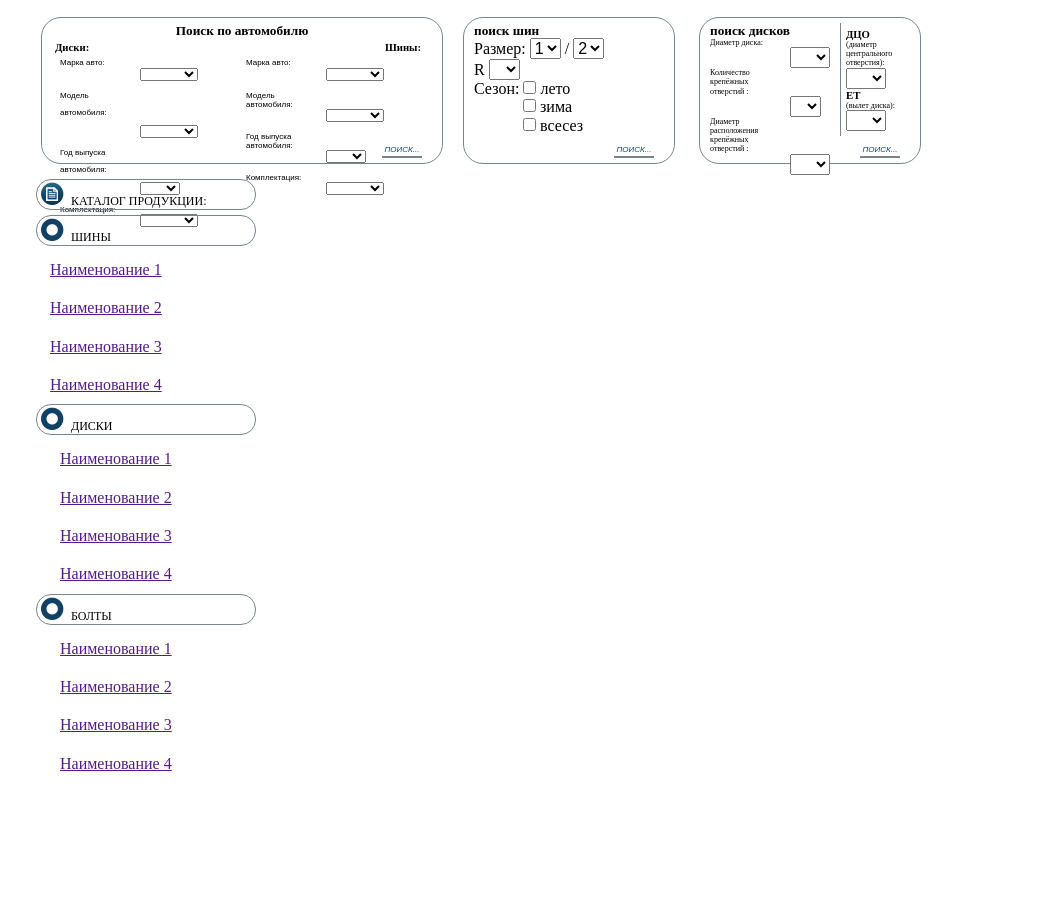
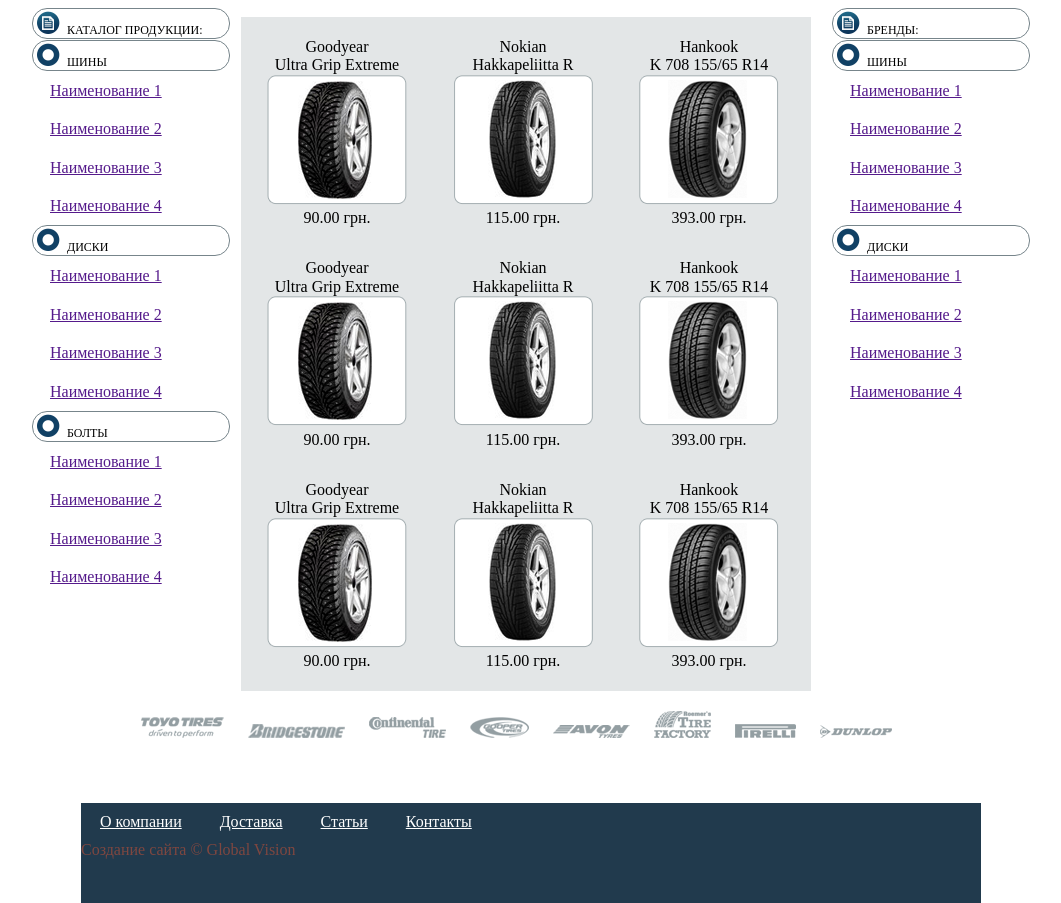
Before and after one commit to Pazhynsa/Pazhynsa.github.io, a plain HTML site: page HW6/index.html in a window 1280 px wide. Shown: the part 509-1412 px from the top of the page, without its empty margins (109-1170 px from the left). Before the commit the page ends 1310 px from the top, so only its background shows below. Drawn offline with Linux system fonts and the light colour scheme.

Commit message:
HTML done

```diff
--- a/HW6/css/style.css
+++ b/HW6/css/style.css
@@ -400,24 +400,30 @@
 }
 
                                                                 /* ASIDE */
+.sidebar {
+    float: left;
+    clear: both;
+}
 
-.sidebar {
-    width: 230px;
-    clear: both;
-    float: left;
+.brand {
+    float: right;
+}
+
+.sidebar, .brand {
+    width: 200px;
     position: relative;
 }
 
-.sidebar ul li {
+.sidebar ul li, .brand ul li {
     float: left;
 }
 
-.sidebar div {
+.sidebar div, .brand div {
     clear: both;
     border: 1px solid #77858b;
     border-radius: 15px;
     padding: 2px 4px;
-    margin: 5px;
+    margin: 1px;
     height: 25px;
 }
 
@@ -425,9 +431,69 @@
 
 }
 
-.sidebar div span {
+.sidebar div span, .brand div span {
     padding: 6px 3px;
     width: 150px;
     display: inline-block;
     font-size: 12px;
 }
+
+
+                                                                /* CONTENT */
+
+
+.content {
+    width: 560px;
+    float: left;
+    background-color: #e3e6e7;
+    margin: 10px;
+    padding: 5px;
+    /* clear: both; */
+}
+
+.content div {
+    display: inline-block;
+    text-align: center;
+    /* float: left; */
+    margin: 16px;
+    min-width: 150px;
+
+}
+
+.content div p {
+    padding: 0;
+    margin: 0;
+    text-align: center;
+}
+
+                                                /* FOOTER */
+
+.footer {
+    clear: both;
+}
+
+.footer img {
+    margin: 10px;
+}
+
+.footer-brand {
+    margin: 10px 100px;
+    /* display: inline;
+    text-align: center; */
+}
+
+.footer-menu {
+    width: 900px;
+    height: 100px;
+    margin: 5%;
+    background-color: #213a4d;
+}
+
+.footer-menu ul li a {
+    color: white;
+}
+
+.footer-menu p {
+    clear: both;
+    color: #7f4740;
+}
--- a/HW6/index.html
+++ b/HW6/index.html
@@ -271,177 +271,12 @@
             </div>
             <button class="buttonSearch">ПОИСК...</button>
         </div>
-        <div class="searchCar border">
-            <h5>Поиск по автомобилю</h5>
-            <div class="carDisk">
-                <h6>Диски:</h6>
-                <ul>
-                    <li>Марка <span> авто:</span>
-                        <select name="" id="">
-                            <option value=""></option>
-                            <option value="audi">audi</option>
-                            <option value="BMW">BMW</option>
-                            <option value="mercedes">mercedes</option>
-                        </select>
-                    </li>
-                    <li>Модель <P> автомобиля:</P>
-                        <select name="" id="">
-                            <option value=""></option>
-                            <option value="audi">audi</option>
-                            <option value="BMW">BMW</option>
-                            <option value="mercedes">mercedes</option>
-                        </select>
-                    </li>
-                    <li> Год выпуска <P> автомобиля:</P>
-                        <select name="" id="">
-                            <option value=""></option>
-                            <option value="2001">2001</option>
-                            <option value="2002">2002</option>
-                            <option value="2003">2003</option>
-                        </select>
-                    </li>
-                    <li> Комплектация:
-                        <select name="" id="">
-                            <option value=""></option>
-                            <option value="audi">audi</option>
-                            <option value="BMW">BMW</option>
-                            <option value="mercedes">mercedes</option>
-                        </select>
-                    </li>
-                </ul>
-            </div>
-            <div class="carTire">
-                <h6>Шины:</h6>
-                <ul>
-                    <li>Марка <span> авто:</span>
-                        <select name="" id="">
-                            <option value=""></option>
-                            <option value="audi">audi</option>
-                            <option value="BMW">BMW</option>
-                            <option value="mercedes">mercedes</option>
-                        </select>
-                    </li>
-                    <li>Модель <P> автомобиля:</P>
-                        <select name="" id="">
-                            <option value=""></option>
-                            <option value="audi">audi</option>
-                            <option value="BMW">BMW</option>
-                            <option value="mercedes">mercedes</option>
-                        </select>
-                    </li>
-                    <li> Год выпуска <P> автомобиля:</P>
-                        <select name="" id="">
-                            <option value=""></option>
-                            <option value="2001">2001</option>
-                            <option value="2002">2002</option>
-                            <option value="2003">2003</option>
-                        </select>
-                    </li>
-                    <li> Комплектация:
-                        <select name="" id="">
-                            <option value=""></option>
-                            <option value="audi">audi</option>
-                            <option value="BMW">BMW</option>
-                            <option value="mercedes">mercedes</option>
-                        </select>
-                    </li>
-                </ul>
-            </div>
-            <button class="buttonSearch">ПОИСК...</button>
-        </div>
-
-        <div class="searchTire border">
-            <h5>поиск шин</h5>
-            <ul>
-                <li> Размер:
-                    <select>
-                        <option value="1">1</option>
-                        <option value="2">2</option>
-                    </select>
-                     /
-                    <select>
-                        <option value="2">2</option>
-                        <option value="2">2</option>
-                    </select>
-                </li>
-                <li> R
-                    <select name="" id="">
-                        <option value=""></option>
-                        <option value="1">1</option>
-                        <option value="2">2</option>
-                    </select>
-                </li>
-                <li> Сезон:
-                        <input type="checkbox" id="summer">
-                        <label for="summer">лето</label>
-                    <p>
-                        <input type="checkbox" id="winter">
-                        <label for="winter">зима</label>
-                    </p>
-                    <p>
-                        <input type="checkbox" id="both">
-                        <label for="both">всесез</label>
-                    </p>
-                </li>
-            </ul>
-            <button class="buttonSearch">ПОИСК...</button>
-        </div>
-
-        <div class="searchDisk border">
-            <div class="disk">
-                <h5>поиск дисков</h5>
-                <p> Диаметр<span> диска:</span>
-                </p>
-                    <select name="" id="">
-                        <option value=""></option>
-                        <option value="">15</option>
-                        <option value="">22</option>
-                        <option value="">31</option>
-                    </select>
-                <p>Количество <p>крепёжных <p> отверстий :</p></p>
-                </p>
-                    <select name="" id="">
-                        <option value=""></option>
-                        <option value="">2</option>
-                        <option value="">4</option>
-                    </select>
-                <p>Диаметр<p>расположения<p>крепёжных<p>отверстий :</p></p></p>
-                </p>
-                    <select name="" id="">
-                        <option value=""></option>
-                        <option value="">10</option>
-                        <option value="">15</option>
-                    </select>
-            </div>
-            <div class="dco">
-                <h6>ДЦО</h6>
-                <p>(диаметр<p>центрального<p>отверстия):</p></p>
-                </p>
-                    <select name="" id="">
-                        <option value=""></option>
-                        <option value="">5</option>
-                        <option value="">10</option>
-                        <option value="">15</option>
-                    </select>
-                <h6>ET</h6>
-                <p>(вылет диска):
-                </p>
-                    <select name="" id="">
-                        <option value=""></option>
-                        <option value="">12</option>
-                        <option value="">13</option>
-                        <option value="">14</option>
-                    </select>
-            </div>
-            <button class="buttonSearch">ПОИСК...</button>
-        </div>
     </header>
-
-
 
     <div class="wrapper">
         <aside class="sidebar">
-            <div><p class="mar-pad-zero"><img src="img/brand.png" alt=""> <span> КАТАЛОГ ПРОДУКЦИИ:</span></p>
+            <div>
+                <p class="mar-pad-zero"><img src="img/brand.png" alt=""> <span> КАТАЛОГ ПРОДУКЦИИ:</span></p>
             </div>
             <div>
                 <p class="mar-pad-zero"><img src="img/tires.png" alt=""> <span> ШИНЫ</span></p>
@@ -452,42 +287,139 @@
                 <li><a href="">Наименование 3</a></li>
                 <li><a href="">Наименование 4</a></li>
             </ul>
-
-
             <div>
                 <p class="mar-pad-zero"><img src="img/tires.png" alt=""> <span> ДИСКИ</span></p>
+            </div>
             <ul>
                 <li><a href="">Наименование 1</a></li>
                 <li><a href="">Наименование 2</a></li>
                 <li><a href="">Наименование 3</a></li>
                 <li><a href="">Наименование 4</a></li>
             </ul>
-            </div>
-
             <div>
                 <p class="mar-pad-zero"><img src="img/tires.png" alt=""> <span> БОЛТЫ</span></p>
+            </div>
             <ul>
                 <li><a href="">Наименование 1</a></li>
                 <li><a href="">Наименование 2</a></li>
                 <li><a href="">Наименование 3</a></li>
                 <li><a href="">Наименование 4</a></li>
             </ul>
-            </div>
         </aside>
 
+
+
+
+
         <div class="content">
+            <div>
+                <p>Goodyear</p>
+                <p>Ultra Grip Extreme</p>
+                <img src="img/goodyear.png" alt="">
+                <p>90.00 грн.</p>
+            </div>
+            <div>
+                <p>Nokian</p>
+                <p>Hakkapeliitta R</p>
+                <img src="img/nokian.png" alt="">
+                <p>115.00 грн.</p>
+            </div>
+            <div>
+                <p>Hankook</p>
+                <p>K 708 155/65 R14</p>
+                <img src="img/hankook.png" alt="">
+                <p>393.00 грн.</p>
+            </div>
+            <div>
+                <p>Goodyear</p>
+                <p>Ultra Grip Extreme</p>
+                <img src="img/goodyear.png" alt="">
+                <p>90.00 грн.</p>
+            </div>
+            <div>
+                <p>Nokian</p>
+                <p>Hakkapeliitta R</p>
+                <img src="img/nokian.png" alt="">
+                <p>115.00 грн.</p>
+            </div>
+            <div>
+                <p>Hankook</p>
+                <p>K 708 155/65 R14</p>
+                <img src="img/hankook.png" alt="">
+                <p>393.00 грн.</p>
+            </div>
+            <div>
+                <p>Goodyear</p>
+                <p>Ultra Grip Extreme</p>
+                <img src="img/goodyear.png" alt="">
+                <p>90.00 грн.</p>
+            </div>
+            <div>
+                <p>Nokian</p>
+                <p>Hakkapeliitta R</p>
+                <img src="img/nokian.png" alt="">
+                <p>115.00 грн.</p>
+            </div>
+            <div>
+                <p>Hankook</p>
+                <p>K 708 155/65 R14</p>
+                <img src="img/hankook.png" alt="">
+                <p>393.00 грн.</p>
+            </div>
+        </div>
 
-        </aside>
+
+
+
+
 
         <aside class="brand">
-
+            <div>
+                <p class="mar-pad-zero"><img src="img/brand.png" alt=""> <span> БРЕНДЫ:</span></p>
             </div>
+            <div>
+                <p class="mar-pad-zero"><img src="img/tires.png" alt=""> <span> ШИНЫ</span></p>
+            </div>
+            <ul>
+                <li><a href="">Наименование 1</a></li>
+                <li><a href="">Наименование 2</a></li>
+                <li><a href="">Наименование 3</a></li>
+                <li><a href="">Наименование 4</a></li>
+            </ul>
+            <div>
+                <p class="mar-pad-zero"><img src="img/tires.png" alt=""> <span> ДИСКИ</span></p>
+            </div>
+            <ul>
+                <li><a href="">Наименование 1</a></li>
+                <li><a href="">Наименование 2</a></li>
+                <li><a href="">Наименование 3</a></li>
+                <li><a href="">Наименование 4</a></li>
+            </ul>
+        </aside>
 
     </div>
 
     <footer class="footer">
+        <div class="footer-brand">
+            <img src="img/brand/8.png" alt="">
+            <img src="img/brand/7.png" alt="">
+            <img src="img/brand/6.png" alt="">
+            <img src="img/brand/5.png" alt="">
+            <img src="img/brand/4.png" alt="">
+            <img src="img/brand/3.png" alt="">
+            <img src="img/brand/2.png" alt="">
+            <img src="img/brand/1.png" alt="">
+        </div>
 
-
+        <div class="footer-menu">
+            <ul>
+                <li><a href="">О компании</a></li>
+                <li><a href="">Доставка</a></li>
+                <li><a href="">Статьи</a></li>
+                <li><a href="">Контакты</a></li>
+            </ul>
+            <p>Создание сайта &copy; Global Vision</p>
+        </div>
     </footer>
 </body>
 </html>
```
Lines whose indentation alone changed are shown as unchanged.
